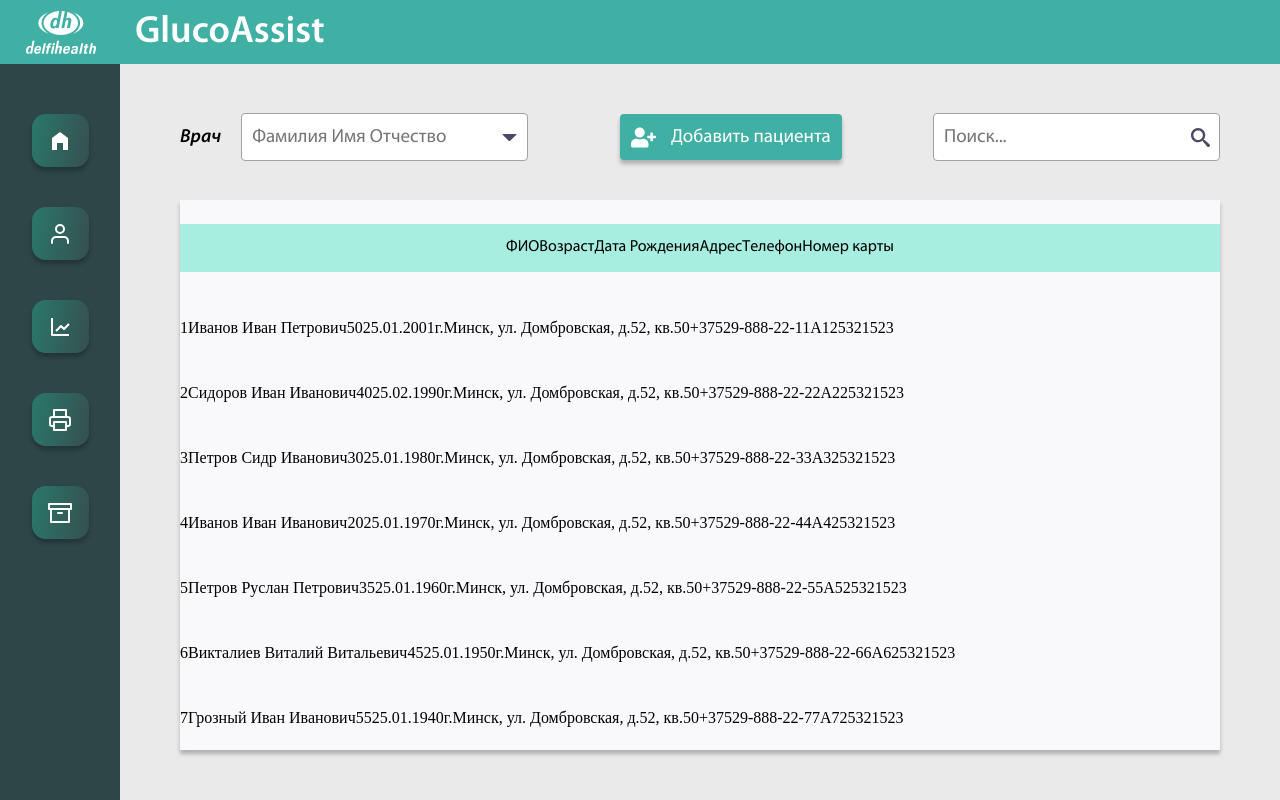
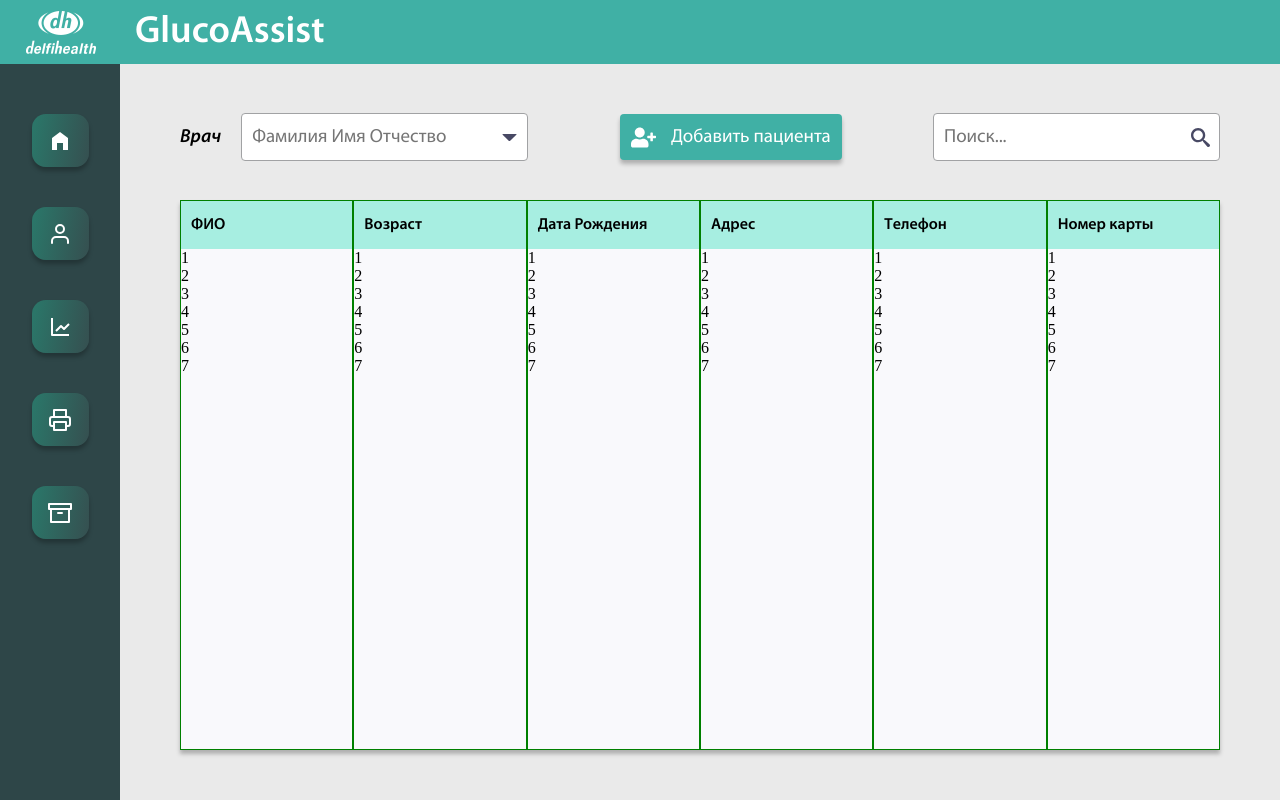
Before and after one commit to AnatolSalau/GlucoReaderApplication, a React (Create React App) app in the folder ui/: page / in a window 1280 px wide. Built offline with nearby package versions, Linux system fonts and the light colour scheme.

Commit message:
Thursday 16:24 09.03.2023

```diff
--- a/ui/src/components/AllPatients/AllPatientsTable.js
+++ b/ui/src/components/AllPatients/AllPatientsTable.js
@@ -17,33 +17,19 @@
 
       return (
             <div className={style.table}>
-                  <div className={style.tableHeader}>
                   {
-                              Object.values(columheaders).map((value) => {
-                                    return(
-                                          <div
-                                                key={value}
-                                          >
-                                                {value}
-                                          </div>
-                                    );
-                              })
-                        }
-                  </div>
+                       Object.entries(columheaders).map(([columnHeaderKey, columnHeaderValue]) => {
+                             return (
+                                   <div className={style.column}>
+                                         {/*{objValue}*/}
+                                         <div className={style.columnHeader}>{columnHeaderValue}</div>
                                          {
                                                allPatients.map((patient) => {
                                                       return (
                                                             <div
-                                          className={style.tableRow}
-                                          key={patient.id}
+                                                                  className={style.columnRow}
                                                             >
-                                          {
-                                                Object.values(patient).map((value, index) => {
-                                                      return (
-                                                            <div
-                                                                  key={index}
-                                                            >
-                                                                  {value}
+                                                                  {patient.id}
                                                             </div>
                                                       )
                                                })
--- a/ui/src/components/AllPatients/AllPatientsTable.module.css
+++ b/ui/src/components/AllPatients/AllPatientsTable.module.css
@@ -1,27 +1,33 @@
 @font-face {
-      font-family: "MyriadPro-Regular";   /*Can be any text*/
-      src: local("MyriadPro-Regular"),
-      url("../../fonts/MyriadPro-Regular.ttf") format("truetype");
+      font-family: "MyriadPro-Semibold";   /*Can be any text*/
+      src: local("MyriadPro-Semibold"),
+      url("../../fonts/MyriadPro-Semibold.ttf") format("truetype");
 }
 
 .table {
       display: flex;
       justify-content: space-around;
-      flex-direction: column;
       flex: 1;
       background-color: #F9F9FC;
       box-shadow: 0 4px 4px rgba(0, 0, 0, 0.25);
 }
 
-.tableRow {
+.column{
+      width: 100%;
       display: flex;
+      flex-direction: column;
+      border: solid 1px green;
 }
 
-.tableHeader {
+.columnHeader {
       display: flex;
-      justify-content: center;
+      justify-content: flex-start;
+      padding-left: 10px;
       align-items: center;
       background-color: #A7EEE1;
       min-height:48px;
-      font-family: 'MyriadPro-Regular', sans-serif;
+      font-family: 'MyriadPro-Semibold', sans-serif;
 }
+.columnRow {
+
+}
```
Lines whose indentation alone changed are shown as unchanged.
